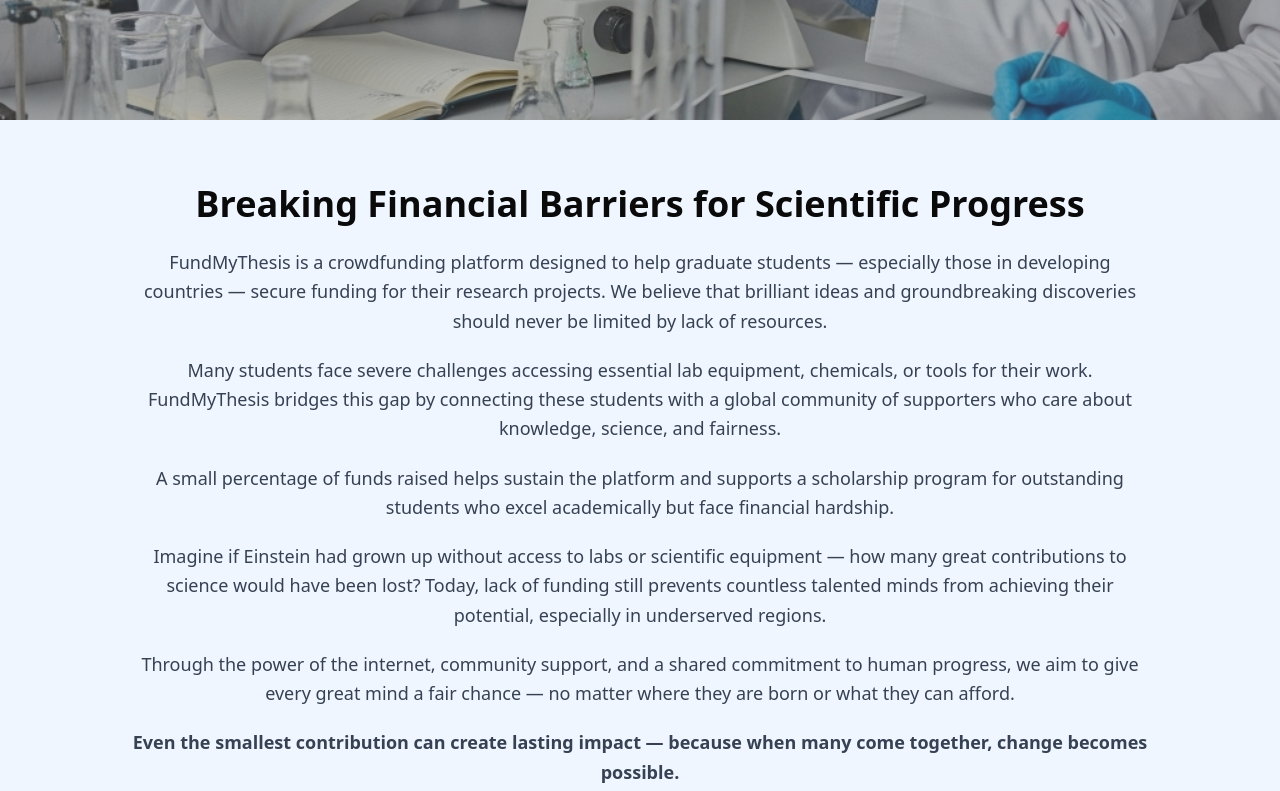
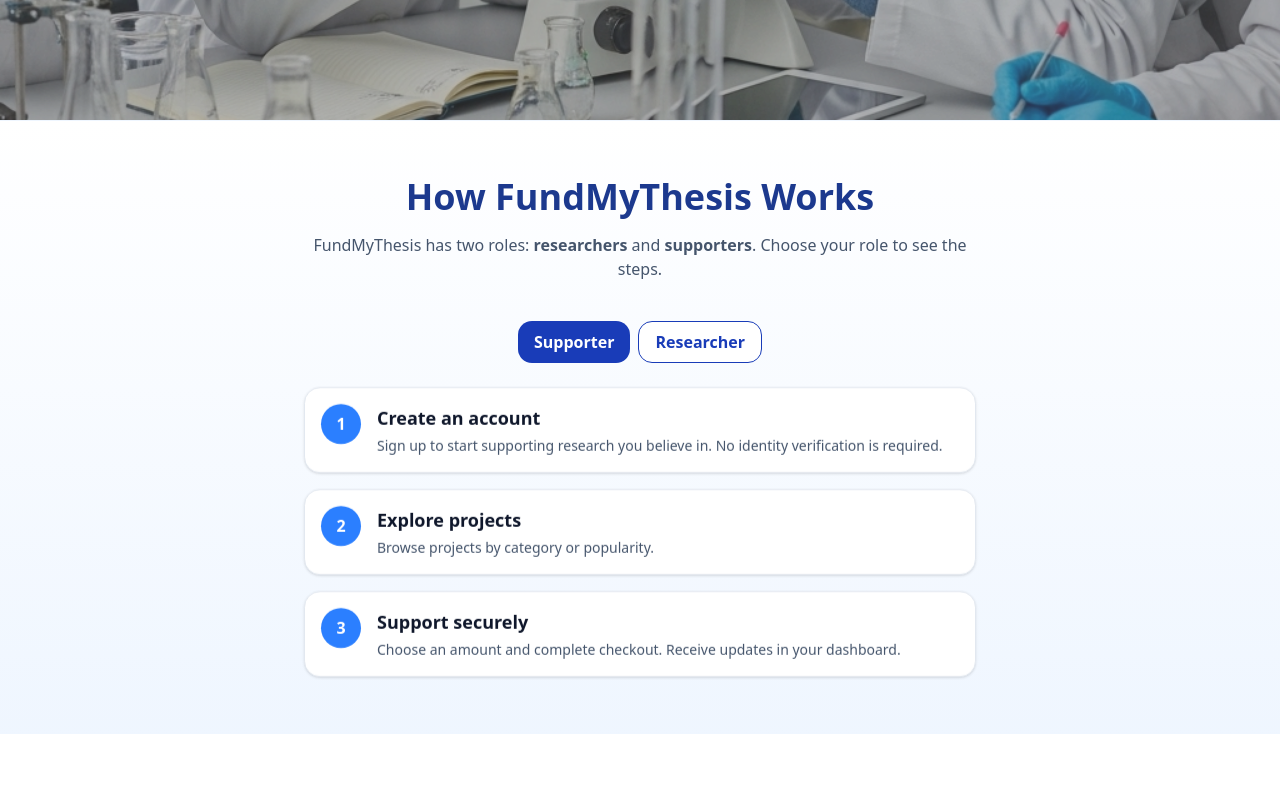
Before and after one commit to kou-etal/crowdfunding, a React (Vite) app in the folder frontend/: page / in a window 1280 px wide. Shown: the part 760-1551 px from the top of the page. Built offline with nearby package versions, Linux system fonts and the light colour scheme; no server answers.

Commit message:
improve desing

```diff
--- /dev/null
+++ b/frontend/src/components/HowItWorksSection.jsx
@@ -0,0 +1,107 @@
+import { useState, useMemo } from "react";
+import { motion, AnimatePresence, useReducedMotion } from "framer-motion";
+
+export default function HowItWorksSection() {
+  const [role, setRole] = useState("supporter");
+  const prefersReducedMotion = useReducedMotion();
+
+  const roles = [
+    { key: "supporter", label: "Supporter" },
+    { key: "researcher", label: "Researcher" },
+  ];
+
+  const steps = useMemo(() => {
+    if (role === "supporter") {
+      return [
+        { title: "Create an account", desc: "Sign up to start supporting research you believe in. No identity verification is required." },
+        { title: "Explore projects", desc: "Browse projects by category or popularity." },
+        { title: "Support securely", desc: "Choose an amount and complete checkout. Receive updates in your dashboard." },
+      ];
+    }
+    return [
+      { title: "Create an account", desc: "Register as a researcher." },
+      { title: "Verify your identity", desc: "Submit your ID for review." },
+      { title: "Apply to post a project", desc: "After approval, submit your project for review." },
+      { title: "Get approved & go live", desc: "Once approved, your project will be published automatically." },
+    ];
+  }, [role]);
+
+  // アニメ設定（低速端末や低電力モードでは最小化）
+  const itemTransition = prefersReducedMotion
+    ? { duration: 0.001 }
+    : { type: "spring", stiffness: 300, damping: 24 };
+
+  return (
+    <section className="w-full bg-gradient-to-b from-white to-blue-50 border-y border-blue-50">
+      <div className="max-w-screen-2xl mx-auto px-4 sm:px-6 lg:px-10 py-14 min-w-0">
+        <div className="flex flex-col items-center text-center gap-4 mb-10 min-w-0">
+          <h2 className="text-3xl md:text-4xl font-extrabold text-blue-900 break-words [overflow-wrap:anywhere] [hyphens:auto]">
+            How FundMyThesis Works
+          </h2>
+          <p className="text-sm md:text-base text-slate-600 max-w-2xl break-words [overflow-wrap:anywhere] [hyphens:auto]">
+            FundMyThesis has two roles: <span className="font-semibold">researchers</span> and <span className="font-semibold">supporters</span>. Choose your role to see the steps.
+          </p>
+        </div>
+
+        {/* トグル：Galaxy のタップ連打でも安定（aria付き & touchAction） */}
+        <div
+          role="tablist"
+          aria-label="Select role"
+          className="flex justify-center gap-2 mb-6"
+          style={{ touchAction: "manipulation" }}
+        >
+          {roles.map((r) => {
+            const selected = role === r.key;
+            return (
+              <button
+                key={r.key}
+                role="tab"
+                aria-selected={selected}
+                onClick={() => setRole(r.key)}
+                className={`px-4 py-2 rounded-xl font-semibold focus:outline-none focus:ring-2 focus:ring-blue-800 ${
+                  selected ? "bg-blue-800 text-white" : "bg-white text-blue-800 border border-blue-800"
+                }`}
+              >
+                {r.label}
+              </button>
+            );
+          })}
+        </div>
+
+        {/* アドレスバー出入りでの再発火抑制：once:true/amountを控えめに */}
+        <motion.ol
+          initial="hidden"
+          whileInView="show"
+          viewport={{ once: true, amount: 0.2 }}
+          className="space-y-4 max-w-2xl mx-auto min-w-0"
+        >
+          <AnimatePresence mode="wait">
+            {steps.map((s, i) => (
+              <motion.li
+                key={role + i}
+                initial={prefersReducedMotion ? false : { y: 20, opacity: 0 }}
+                animate={prefersReducedMotion ? { opacity: 1 } : { y: 0, opacity: 1 }}
+                exit={prefersReducedMotion ? { opacity: 0 } : { y: -16, opacity: 0 }}
+                transition={itemTransition}
+                className="flex gap-4 rounded-2xl border border-slate-200 bg-white p-4 shadow-sm min-w-0"
+                style={{ willChange: prefersReducedMotion ? "auto" : "transform" }} // Galaxyのチラつき抑止
+              >
+                <div className="flex h-10 w-10 items-center justify-center rounded-full bg-blue-500 text-white font-bold flex-shrink-0 select-none">
+                  {i + 1}
+                </div>
+                <div className="min-w-0">
+                  <p className="text-slate-900 font-bold text-lg break-words [overflow-wrap:anywhere] [hyphens:auto]">
+                    {s.title}
+                  </p>
+                  <p className="text-slate-600 text-sm mt-1 break-words [overflow-wrap:anywhere] [hyphens:auto]">
+                    {s.desc}
+                  </p>
+                </div>
+              </motion.li>
+            ))}
+          </AnimatePresence>
+        </motion.ol>
+      </div>
+    </section>
+  );
+}
--- a/frontend/src/pages/CrowdfundingProjectList.jsx
+++ b/frontend/src/pages/CrowdfundingProjectList.jsx
@@ -4,6 +4,7 @@
 import ProjectCard from "../components/ProjectCard";
 import { HeroSection } from "../components/HeroSection";
 import { MissionSection } from "../components/MissionSection";
+import HowItWorksSection from "@/components/HowItWorksSection";
 
 const toInt = (v, d = 0) => {
   const n = Number(v);
@@ -76,7 +77,8 @@
   return (
     <AppLayout>
       <HeroSection />
-      <MissionSection />
+      <HowItWorksSection/>
+
 
       <div className="w-full max-w-7xl mx-auto px-4 sm:px-6 lg:px-8">
         <h1 className="
@@ -105,6 +107,7 @@
           )}
         </div>
       </div>
+        <MissionSection />
     </AppLayout>
   );
 }
```
